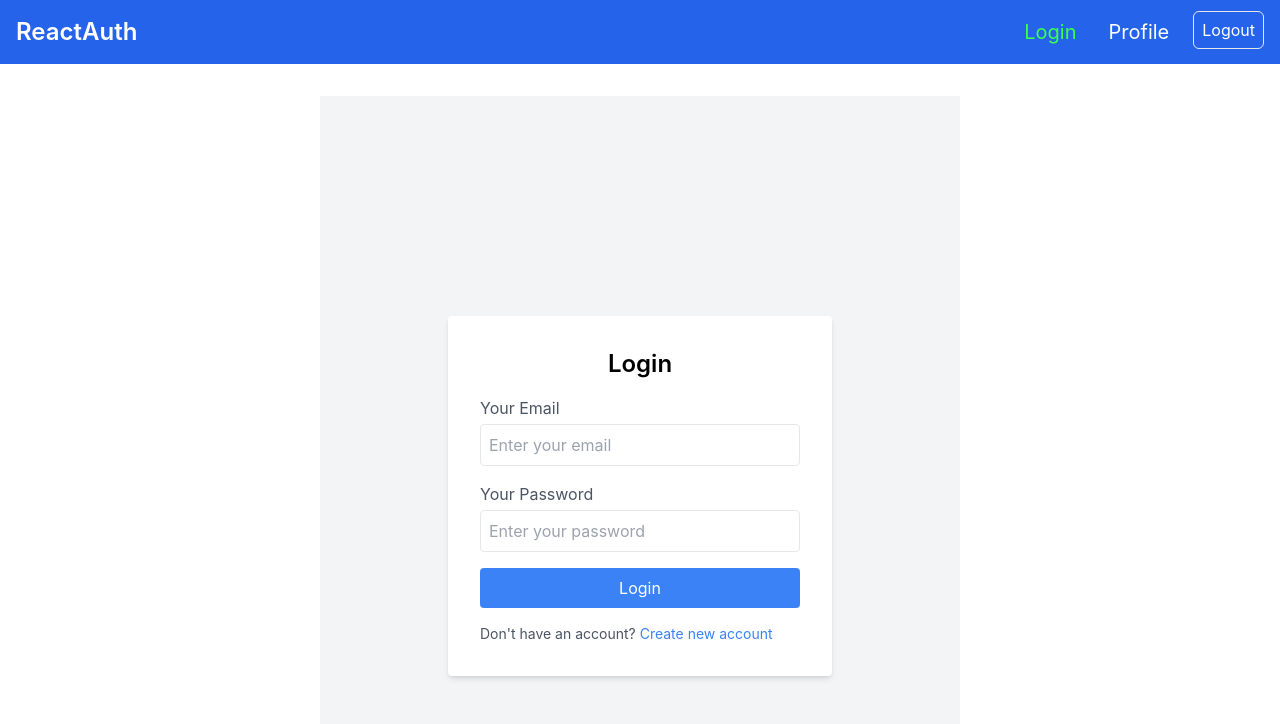
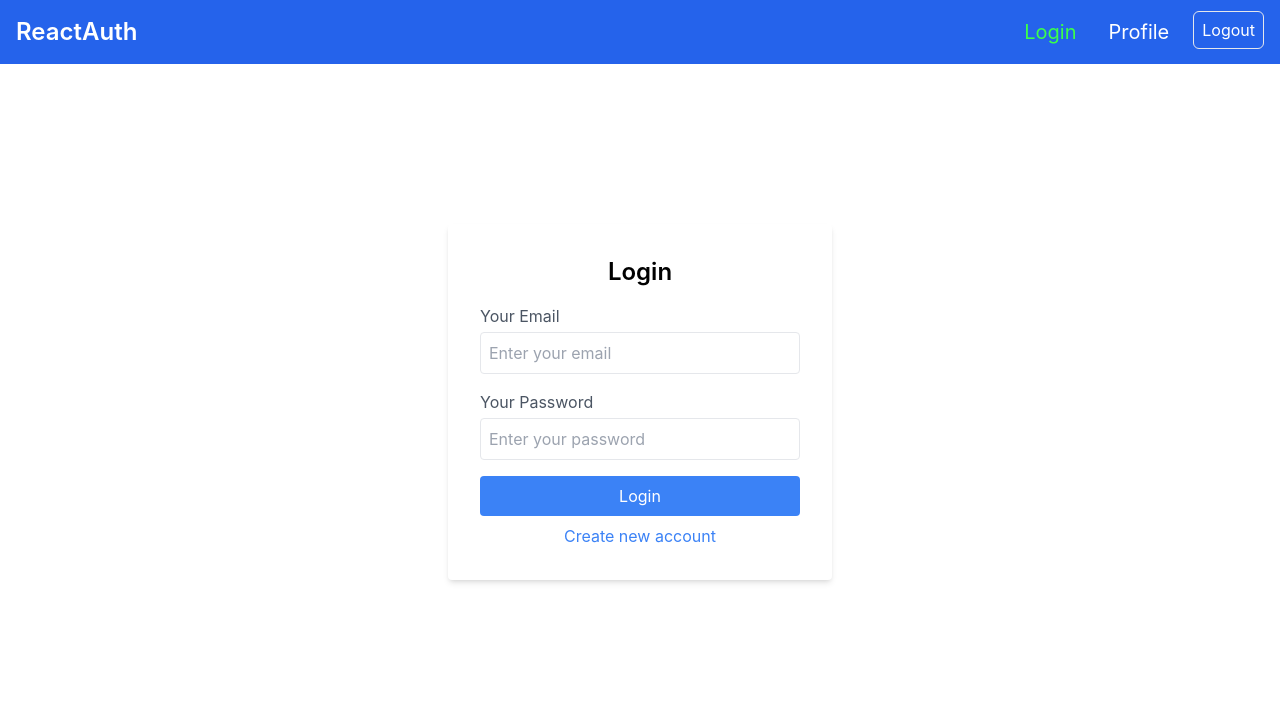
Before and after one commit to kunalrajshah/Authtentication-Login-Page, a React (Create React App) app: page /login in a window 1280 px wide. Shown: the top 724 px of the page. Built offline with nearby package versions, Linux system fonts and the light colour scheme.

Commit message:
Connect firebase API for SignUp

```diff
--- a/src/App.js
+++ b/src/App.js
@@ -3,7 +3,6 @@ import { Routes, Route } from "react-router-dom";
 import Wrapper from "./Components/Layout/Wrapper";
 import LoginPage from "./Pages/LoginPage";
 import Profile from "./Pages/Profile";
-import SignUpPage from "./Pages/SignUpPage";
 function App() {
   return (
     <Wrapper>
@@ -11,7 +10,6 @@ function App() {
         <Route path="/" element={<h1 className="text-5xl font-bold text-center">Welcome Page</h1>} />
         <Route path="/login" element={<LoginPage />} />
         <Route path="/profile" element={<Profile />} />
-        <Route path="/signup" element={<SignUpPage />} />
       </Routes>
     </Wrapper>
   );
--- a/src/Components/Navbar/Navbar.js
+++ b/src/Components/Navbar/Navbar.js
@@ -18,7 +18,7 @@ const Navbar = () => {
           </a>
         </li>
         <li>
-          <a href="#" className="border p-2 rounded-md nav-link">
+          <a href="#" className="border p-2 rounded-md nav-link hover:bg-green-400 hover:font-semibold hover:text-black">
           <NavLink to="/">Logout</NavLink>
           </a>
         </li>
--- a/src/Pages/LoginPage.js
+++ b/src/Pages/LoginPage.js
@@ -1,18 +1,72 @@
-import React from 'react';
-import { Link } from 'react-router-dom';
+import React, { useState, useRef } from "react";
 
 const LoginPage = () => {
+  const [isLogin, setIsLogin] = useState(true);
+  const EmailUser = useRef("");
+  const PasswordUser = useRef("");
+
+  const toggleTextHandler = () => {
+    if (isLogin) {
+      setIsLogin(false);
+    } else {
+      setIsLogin(true);
+    }
+  };
+
+
+  const submitHandler = (event) => {
+    event.preventDefault();
+
+    let EnteredEmail = EmailUser.current.value;
+    let EnteredPassword = PasswordUser.current.value;
+
+    const UserDetails = {
+      email: EnteredEmail,
+      password: EnteredPassword,
+      returnSecureToken: true,
+    };
+
+    if (isLogin) {
+      //.....
+    } else {
+      fetch(
+        'https://identitytoolkit.googleapis.com/v1/accounts:signUp?key=AIzaSyBOXHgDlb77PEn3G_YXmJvzMx620ExFDuI',
+        {
+          method: "POST",
+          body: JSON.stringify(UserDetails),
+          headers: {
+            "Content-Type": "application/json",
+          },
+        }
+      ).then((Response) => {
+        if (Response.ok) {
+          console.log("Data Send SuccessFul !!");
+          EmailUser.current.value = "";
+          PasswordUser.current.value = "";
+        } else {
+          return Response.json().then((data) => {
+            // Handle Error Modal
+            console.log("Return Data", data);
+          });
+        }
+      });
+    }
+  };
+
   return (
-    <div className="min-h-screen flex items-center justify-center bg-gray-100">
+    <div className="mt-40 flex items-center justify-center">
       <div className="bg-white p-8 rounded shadow-md w-96">
-        <h2 className="text-2xl font-semibold mb-4 text-center">Login</h2>
-        <form>
+        <h2 className="text-2xl font-semibold mb-4 text-center">
+          {isLogin ? "Login" : "Sign Up"}
+        </h2>
+        <form onSubmit={submitHandler}>
           <div className="mb-4">
             <label className="block text-gray-600 mb-1">Your Email</label>
             <input
               type="email"
               className="w-full border p-2 rounded focus:outline-none focus:ring focus:border-blue-300"
               placeholder="Enter your email"
+              ref={EmailUser}
             />
           </div>
           <div className="mb-4">
@@ -21,18 +75,24 @@ const LoginPage = () => {
               type="password"
               className="w-full border p-2 rounded focus:outline-none focus:ring focus:border-blue-300"
               placeholder="Enter your password"
+              ref={PasswordUser}
             />
           </div>
           <button
-            type="submit"
+            type="Submit"
             className="w-full bg-blue-500 text-white py-2 px-4 rounded hover:bg-blue-600 focus:outline-none focus:ring"
           >
-            Login
+            {isLogin ? "Login" : "Create Account"}
           </button>
         </form>
-        <p className="mt-4 text-sm text-gray-600">
-          Don't have an account? <a href="#" className="text-blue-500"><Link to="/signup">Create new account</Link></a>
-        </p>
+        <div className="text-center mt-2">
+          <button
+            className="text-blue-500 border-none"
+            onClick={toggleTextHandler}
+          >
+            {isLogin ? "Create new account" : "Login With existing account"}
+          </button>
+        </div>
       </div>
     </div>
   );
--- a/src/Pages/Profile.js
+++ b/src/Pages/Profile.js
@@ -3,7 +3,7 @@ import React, { Fragment } from "react";
 const Profile = () => {
   return (
     <Fragment>
-      <div className="min-h-screen flex items-center justify-center bg-gray-100">
+      <div className=" flex items-center justify-center mt-40">
         <div className="bg-white p-8 rounded shadow-md w-96">
           <h1 className="text-2xl font-semibold text-center mb-4">
             Your User Profile
--- a/src/Pages/SignUpPage.js
+++ /dev/null
@@ -1,47 +0,0 @@
-import React from "react";
-import { Link } from "react-router-dom";
-
-const SignUpPage = () => {
-  return (
-    <div className="min-h-screen flex items-center justify-center bg-gray-100">
-      <div className="bg-white p-8 rounded shadow-md w-96">
-        <h2 className="text-2xl font-semibold mb-4 text-center">Sign Up</h2>
-        <form>
-          <div className="mb-4">
-            <label className="block text-gray-600 mb-1">Your Email</label>
-            <input
-              type="email"
-              className="w-full border p-2 rounded focus:outline-none focus:ring focus:border-blue-300"
-              placeholder="Enter your email"
-            />
-          </div>
-          <div className="mb-4">
-            <label className="block text-gray-600 mb-1">Your Password</label>
-            <input
-              type="password"
-              className="w-full border p-2 rounded focus:outline-none focus:ring focus:border-blue-300"
-              placeholder="Enter your password"
-            />
-          </div>
-          <button
-            type="submit"
-            className="w-full bg-blue-500 text-white py-2 px-4 rounded hover:bg-blue-600 focus:outline-none focus:ring"
-          >
-            Create Account
-          </button>
-        </form>
-        <div className="text-center mt-4">
-          <p className="text-gray-600">Already have an account?</p>
-          <Link
-            to="/login"
-            className="text-blue-500 border-b-2 border-blue-500"
-          >
-            Login With Existing Account
-          </Link>
-        </div>
-      </div>
-    </div>
-  );
-};
-
-export default SignUpPage;
```
